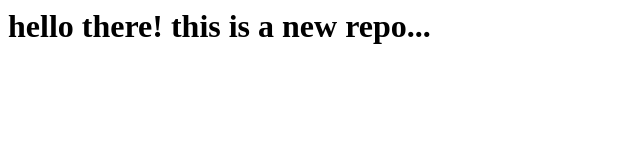
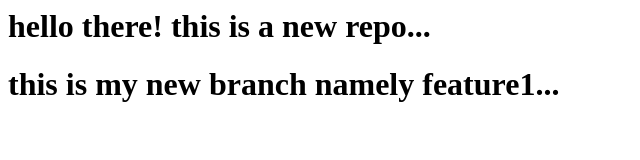
Before and after one commit to Himanshu-dxt/second-repo, a plain HTML site: page index.html in a window 1280 px wide. Shown: the whole page, without its empty margins (0-640 px from the left). Drawn offline with Linux system fonts and the light colour scheme.

Commit message:
new branch commit

```diff
--- a/index.html
+++ b/index.html
@@ -1,5 +1,6 @@
 <p>
 
 <h1> hello there! this is a new repo... </h1>
+<h1> this is my new branch namely feature1... </h1>
 
 </p>
```
